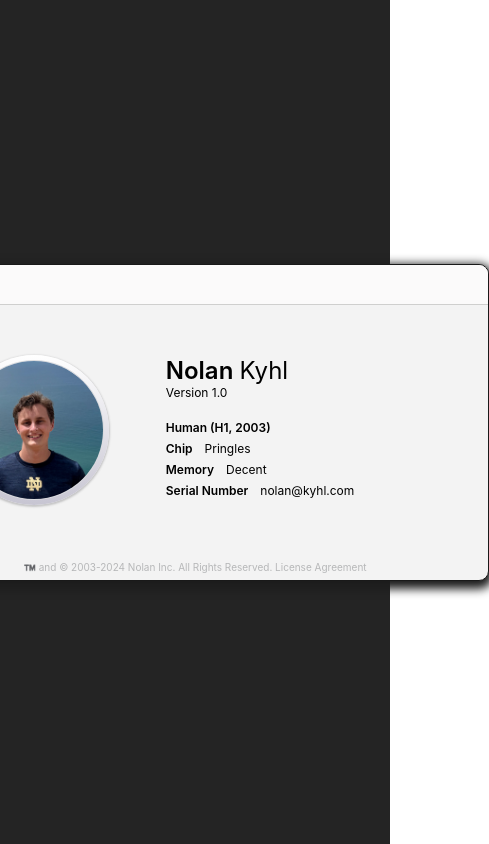
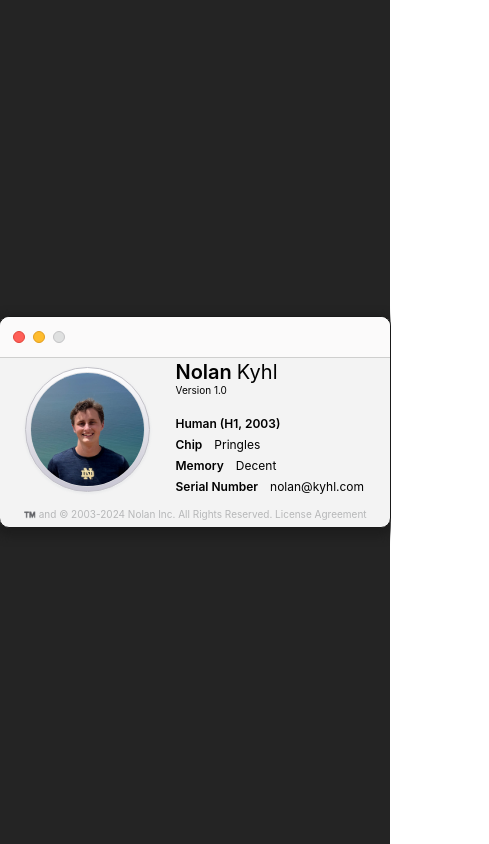
Before and after one commit to NKyhl/MinimalPort, a React (Create React App) app: page / in a window 390 px wide. Both pictures are taken after a click on the item "About". Shown: the whole page, 489 px wide, since content can reach past the window. Built offline with nearby package versions, Linux system fonts and the light colour scheme.

Commit message:
About responsiveness and styling

```diff
--- a/src/pages/About.css
+++ b/src/pages/About.css
@@ -8,6 +8,14 @@
   display: flex;
   flex-direction: column;
   box-shadow: 0 4px 10px 4px #1D1D1D;
+}
+
+@media (max-width: 600px) {
+  .window {
+    width: 100%;
+    height: auto;
+    aspect-ratio: 585 / 315;
+  }
 }
 
 .window-header {
@@ -88,11 +96,20 @@
   width: 150px;
   height: 150px;
   border-radius: 50%;
+  border: 0.5px solid #C2C1C8;
   background-image: linear-gradient(#FFF, #C7C5D2);
-  box-shadow: 0 1px 2px 1px #C5C5C6;
+  box-shadow: 0 1px 2px 1px #EBECED;
   display: flex;
   justify-content: center;
   align-items: center;
+}
+
+@media (max-width: 600px) {
+  .photo-container {
+    width: 70%;
+    height: auto;
+    aspect-ratio: 1;
+  }
 }
 
 .photo {
@@ -105,7 +122,6 @@
 .window-footer {
   width: 100%;
   height: 25px;
-  /* background-color: #FEBC2E; */
   color: #B6B7B8;
   text-align: center;
 }
@@ -140,3 +156,17 @@
 .about-stat-thin {
   font-weight: 400;
 }
+
+@media (max-width: 600px) {
+  .about-name {
+    font-size: 20px;
+  }
+
+  .about-version {
+    font-size: 10px;
+  }
+
+  .about-stat {
+    font-size: 12px;
+  }
+}
```
